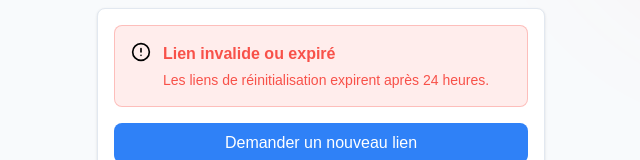
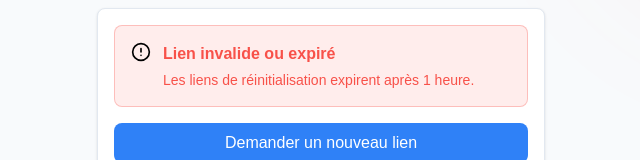
Before and after one commit to nagato08/Forge, a Next.js app: page /reset-password/1 in a window 1280 px wide. Shown: the part 351-511 px from the top of the page, without its empty margins (319-959 px from the left). Built offline with nearby package versions, Linux system fonts and the light colour scheme; no server answers.

Commit message:
correction heure d'expiration

```diff
--- a/app/(auth)/reset-password/[token]/page.tsx
+++ b/app/(auth)/reset-password/[token]/page.tsx
@@ -117,7 +117,7 @@ export default function ResetPasswordTokenPage() {
             <Alert
               type="error"
               title="Lien invalide ou expiré"
-              message="Les liens de réinitialisation expirent après 24 heures."
+              message="Les liens de réinitialisation expirent après 1 heure."
             />
 
             <Link href="/reset-password" className="block">
--- a/app/(auth)/reset-password/page.tsx
+++ b/app/(auth)/reset-password/page.tsx
@@ -81,7 +81,7 @@ export default function ResetPasswordPage() {
               <p>
                 • Vérifiez votre dossier de spam si vous ne recevez pas l&apos;email
               </p>
-              <p>• Le lien expire dans 24 heures</p>
+              <p>• Le lien expire dans 1 heure</p>
               <p>• Cliquez sur le lien pour créer un nouveau mot de passe</p>
             </div>
 
```
